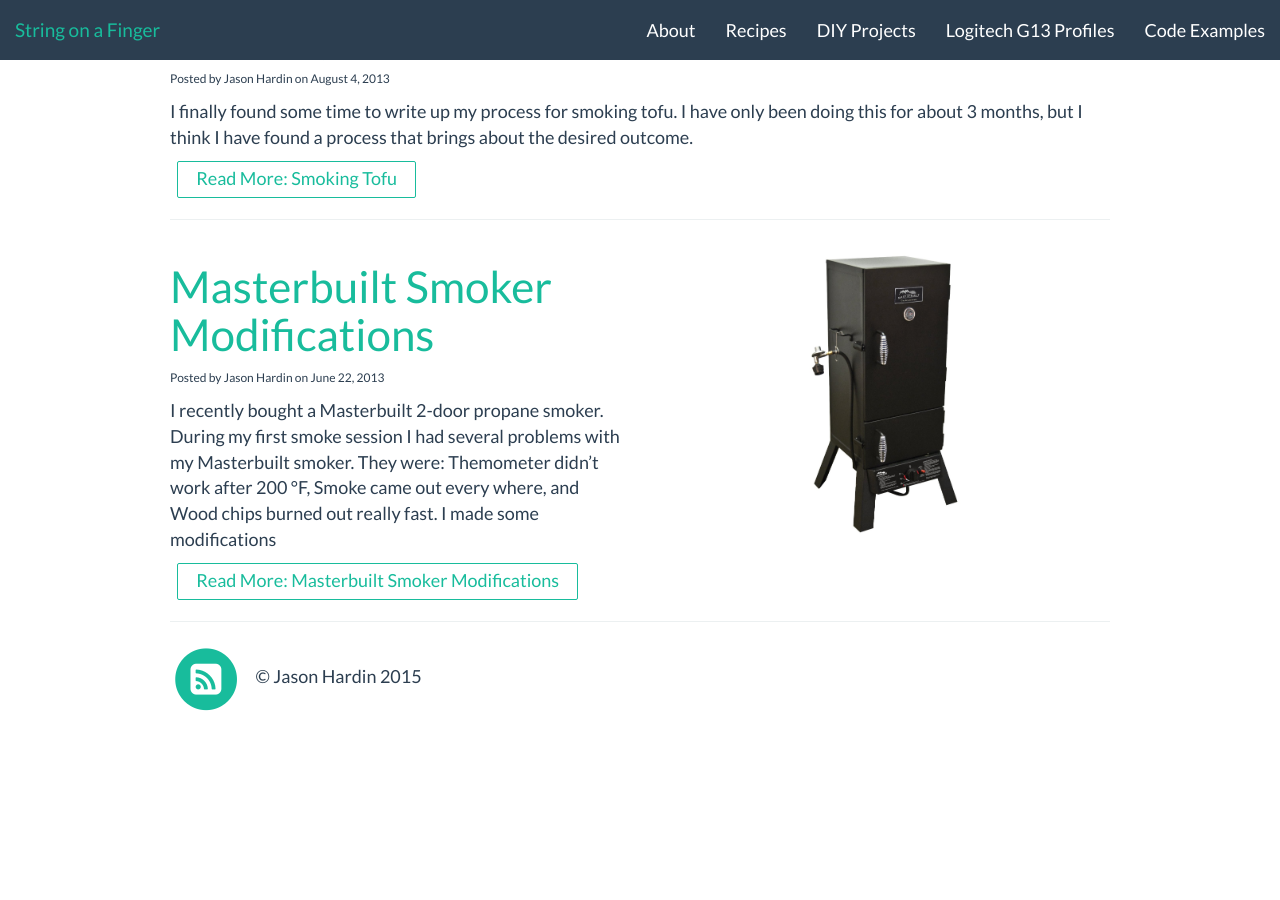
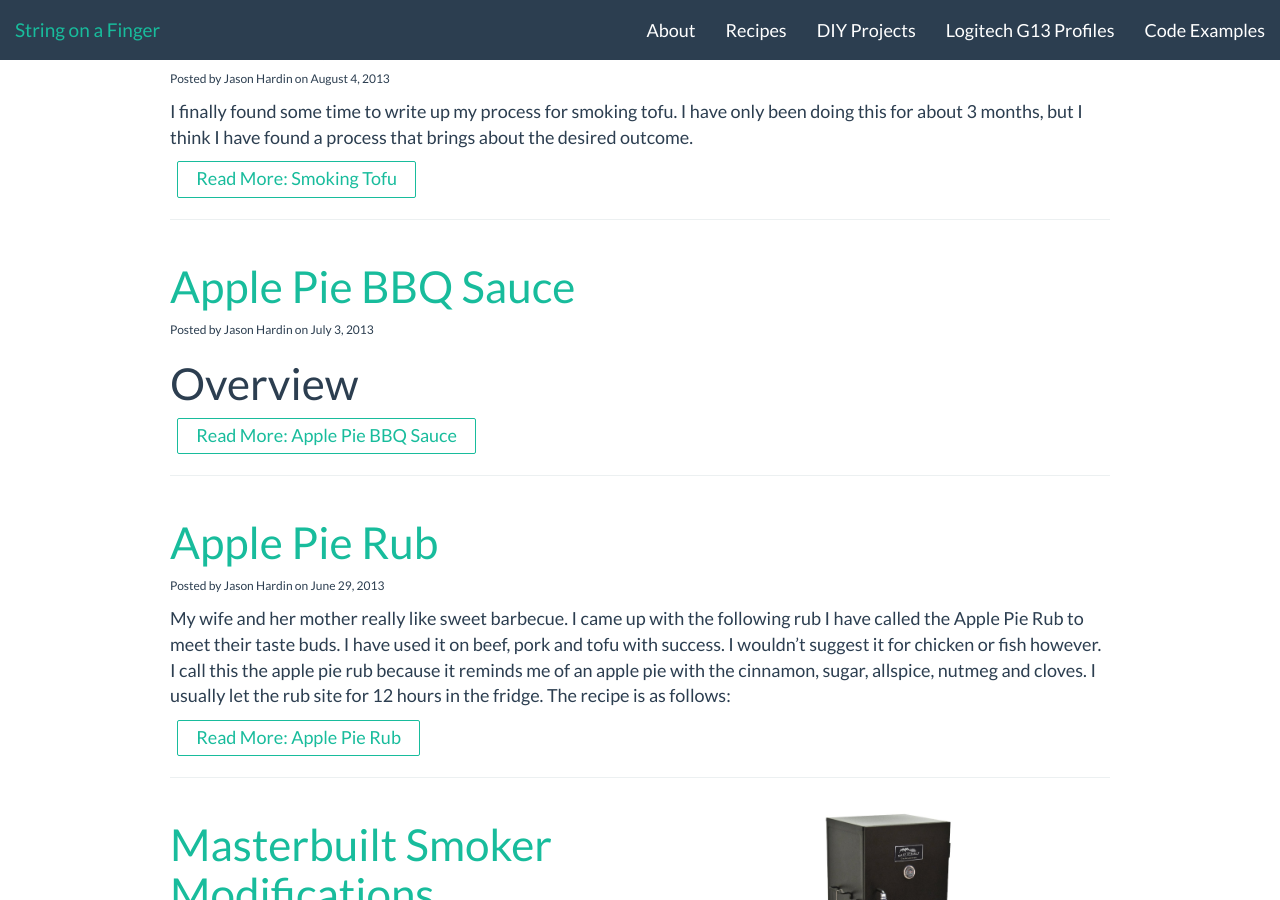
Before and after one commit to psychoph/psychoph.github.io, a Jekyll site: the page built from bbq.html, in a window 1280 px wide and 900 px high, scrolled down 723 px. Built offline with Jekyll 4.4.1, drawn with Linux system fonts in a browser that asks for light colours; nearby versions of some CDN libraries; comment, search, counter and statistics services are not loaded; before the commit the page ends 1448 px from its top, so only the background shows below that.

Commit message:
addingmore recipes

```diff
--- a/_posts/2013/2013-06-21-homemade-standing-desk.markdown
+++ b/_posts/2013/2013-06-21-homemade-standing-desk.markdown
@@ -14,6 +14,8 @@ tags:
   - office
   - diy
 ---
+## Overview
+
 I started off with a design for my homemade standing desk based on the design found at [how to geek](http://www.howtogeek.com/128661/diy-standing-desk-sports-super-sturdy-galvanized-pipe-legs/). The designer of that standing desk made a few odd choices regarding pipe lengths and extra couplings in my opinion. The odd choices I decided to do with out were:
 
 1. No custom cut pipe, custom cuts costs more than a regular length of pipe. Galvanized pipe comes in lengths at one inch up to 12 inches and then in 6” lengths after that.
--- /dev/null
+++ b/_posts/2013/2013-06-29-apple-pie-rub.markdown
@@ -0,0 +1,35 @@
+---
+layout: post
+title: "Apple Pie Rub"
+date: "2013-06-29 12:19"
+author: Jason Hardin
+pageclass: bbq
+tags:
+  - bbq
+  - recipe
+  - rub
+category: bbq
+---
+My wife and her mother really like sweet barbecue. I came up with the following rub I have called the Apple Pie Rub to meet their taste buds. I have used it on beef, pork and tofu with success. I wouldn’t suggest it for chicken or fish however. I call this the apple pie rub because it reminds me of an apple pie with the cinnamon, sugar, allspice, nutmeg and cloves. I usually let the rub site for 12 hours in the fridge. The recipe is as follows:
+
+## Ingredients
+
+- 1 cup Brown sugar
+- 1/4 cup sugar
+- 1 tbsp cinnamon
+- 1 tbsp chili powder
+- 1 tsp salt
+- 1 tsp paprika
+- 1/2 tsp cloves
+- 1/2 tsp all spice
+- 1/2 tsp nutmeg
+- 1/4 tsp white pepper
+- 1/4 tsp garlic powder
+
+## Optional Ingredients
+
+- 1/2 tsp Cayenne pepper
+
+We have paired this rub with a couple of off the shelf barbecue sauces and plain. It seems to pair well with the sweeter sauces. We have used the rub for grilling and smoking. I smoked this rub with hickory and apple chips. Both we very successful. My next experiment with this rub is to add a barbecue sauce moping during the smoking process. Below are some smoked ribs with the apple pie rub and my wife’s happy face.
+
+![]({{site.url}}/media/bbq/applepie-rub-and-wife.jpg){: .img-responsive  .center-block }
--- /dev/null
+++ b/_posts/2013/2013-07-03-apple-pie-bbq-sauce.markdown
@@ -0,0 +1,64 @@
+---
+layout: post
+title: "Apple Pie BBQ Sauce"
+date: "2013-07-03 12:25"
+author: Jason Hardin
+pageclass: bbq
+tags:
+  - sauce
+  - recipe
+  - bbq
+category: bbq
+---
+## Overview
+
+I started with the Sweet-and-Smoky Barbecue Sauce[1] and then added my own extras to the sauce, like apple juice. I call it the Apple Pie BBQ Sauce, because it reminds me of the spices and flavors in an apple pie. The sauce combines well with my [Apple pie rub](http://jasonhardin.com/grilling-and-smoking/recipes/apple-pie-rub/).
+
+## Ingredients
+
+- 1 cup apple cider or juice
+- 1/2 cup brown sugar
+- 1/2 cup apple cider vinegar
+- 1/4 cup molasses
+- 1/4 cup honey
+- 1/4 cup Worcestershire sauce
+- 2 tbsp rum
+- 2 tbsp yellow mustard
+- 1 tbsp applewood liquid smoke
+- 1 tbsp chili powder
+- 2 tsp cinnamon
+- 2 tsp garlic powder
+- 1 tsp white pepper
+- 1 tsp ground allspice
+- 1/2 tsp ground cloves
+- 1/2 tsp ground nutmeg
+- 4 cups ketchup
+- Kosher salt
+- black pepper
+
+### Optional Ingredient
+
+- 1/2 tsp cayenne pepper
+
+## Instructions
+
+[1][1]
+
+1. Combine all ingredients except the ketchup in a non reactive pan.
+1. Bring to a simmer on medium heat. Cook uncovered for about 5 minutes until everything dissolves. Stir constantly.
+1. Add ketchup slowly to avoid splattering
+1. Add salt and black pepper to taste
+1. Bring to a boil stirring frequently
+1. Reduce heat to low and cook uncovered for about 30 minutes until the sauce thickens and darkens. Stir frequently.
+1. Use the sauce right away or transfer to cans and refrigerate. Sauce should keep for several months
+
+## Makes
+
+Should make about 6 cups. Should looks something like the image below when done:
+
+![]({{site.url}}/media/bbq/apple_pie_sauce.jpg){: .img-responsive  .center-block }
+
+## References
+
+
+1. [1]: [^Barbecue! Bible Sauces Rubs and Marinades by Steven Raichlen](http://www.amazon.com/Barbecue-Sauces-Marinades-Bastes-Butters/dp/0761119795/ref=sr_1_2?ie=UTF8&qid=1372556703&sr=8-2&keywords=barbecue+bible) pg 134.
```
Also changed, not shown: media/bbq/apple_pie_sauce.jpg (added), media/bbq/applepie-rub-and-wife.jpg (added), media/diy/RPI-Car-Media-Center-Device-Connections-Revised (1).svg (added), media/diy/RPICarMediaCenterWiring.svg (added), media/diy/xbmc_screenshot000.png (added), media/diy/xbmc_screenshot001.png (added), media/diy/xbmc_screenshot002.png (added), 3 other files.
